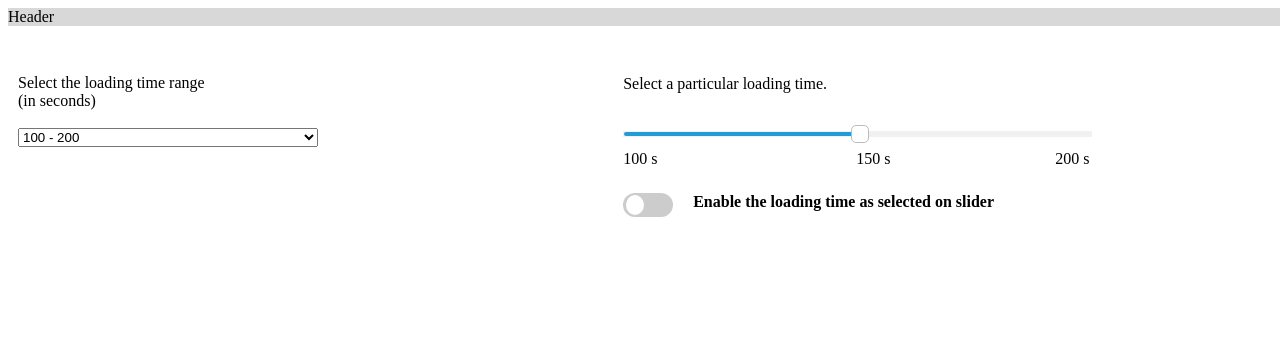
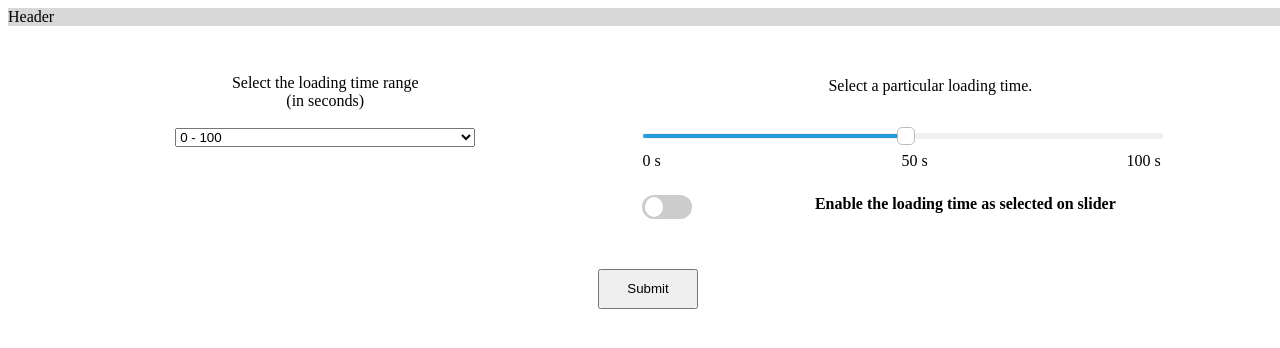
Before and after one commit to theanuraggupta/slider-time-range, an Angular app: page / in a window 1280 px wide. Shown: the top 348 px of the page. Built offline with nearby package versions, Linux system fonts and the light colour scheme.

Commit message:
design changes

```diff
--- a/src/app/app.component.html
+++ b/src/app/app.component.html
@@ -3,7 +3,7 @@
     <header>
       Header
     </header><br>
-    <form *ngIf="!isScreen2" name="sliderForm">
+    <form [hidden]="isScreen2" name="sliderForm">
       <section class="float-left">
         <label>Select the loading time range</label><br>
         <span>(in seconds)</span><br><br>
@@ -14,12 +14,9 @@
         </select>
         <br>
       </section>
-      <section class="float-right">
+      <section class="float-left">
         <label>Select a particular loading time.</label><br><br>
         <div class="progress-box">
-          <!-- <div class="percentage-cur">
-            <span class="num">{{selectedRange.startRange}}</span>
-          </div> -->
           <div class="progress-bar progress-bar-slider">
             <input class="progress-slider" type="range" name="timeControl" min="{{selectedRange.startRange}}" max="{{selectedRange.endRange}}" [(ngModel)]="selectedTime" (change) = "changedTime(selectedTime)">
             <div class="inner" [ngStyle]="{ width: sliderWidth + '%' || '0%' }"></div>
@@ -33,11 +30,25 @@
 
         <label class="checkbox">
           <label class="switch">
-            <input type="checkbox">
+            <input type="checkbox" [(ngModel)]="enableTimer" name="checkbox">
             <span class="slider round"></span>
           </label>
           <b>Enable the loading time as selected on slider</b>
         </label>
       </section>
+      <br><br><br><br>
+      <div class="button-center">
+        <button type="button" (click)="submit()">Submit</button>
+      </div>
     </form>
+    <div [hidden]="isScreen1">
+      <section>
+        Congratulations !!!!!
+        <br><br>
+        <b>Night</b>&nbsp;<span>is</span>&nbsp;<b>Dark</b>&nbsp;<span>and</span><b>Full</b>&nbsp;<span>of</span>&nbsp;<b>Terrors</b>
+      </section>
+      <div class="button-center">
+        <button type="button" (click)="isScreen2=false;isScreen1=true;">Simulate Again</button>
+      </div>
+    </div>
 </div>
--- a/src/app/app.component.scss
+++ b/src/app/app.component.scss
@@ -3,13 +3,26 @@ header{
     margin: 0;
 }
 
-form,
+form{
+    width: 100%;
+    margin: 0;
+    padding-top: 20px;
+}
+
+.button-center{
+    width: 100%;
+    text-align: center;
+    clear: both;
+    padding-top: 50px;
+    button{
+
+    width: 100px;
+    height: 40px;
+    }
+}
 .progress-box {
-	width: 89%;
+	width: 90%;
     margin: 20px 0;
-    .percentage-cur .num {
-        margin-right: 5px;
-    }
     .progress-bar {
         width: 100%;
         height: 4px;
@@ -57,17 +70,18 @@ form,
 
 
 section{
+    text-align: center;
     select{
         width: 300px;
     }
 }
 
 section:nth-child(1){
-    width: 50%;
+    width: 48%;
     padding: 10px;
 }
 section:nth-child(2){
-    width: 46%;
+    width: 45%;
     padding-top: 1%;
 }
 
@@ -87,6 +101,7 @@ section:nth-child(2){
 
 .float-left{
     float: left;
+    left: 0;
 }
 
 .switch {
--- a/src/app/app.component.ts
+++ b/src/app/app.component.ts
@@ -1,4 +1,4 @@
-import { Component } from '@angular/core';
+import { Component, OnDestroy } from '@angular/core';
 
 @Component({
   selector: 'app-root',
@@ -10,6 +10,9 @@ export class AppComponent {
   selectedTime: number;
   sliderWidth: number;
   timerWidth: number;
+  isScreen1: boolean;
+  isScreen2: boolean;
+  enableTimer: boolean;
   selectDropdown: any = [
     {
         "value": 1,
@@ -39,7 +42,8 @@ export class AppComponent {
   ];
   constructor(){}
   ngOnInit() {
-    this.selectedRange = this.selectDropdown[1];
+    this.isScreen1 = true;
+    this.selectedRange = this.selectDropdown[0];
     this.changedValue(this.selectedRange);
   }
 
@@ -52,6 +56,21 @@ export class AppComponent {
     let range = this.selectedRange.endRange - this.selectedRange.startRange;
     let s = value - this.selectedRange.startRange;
     this.timerWidth = (s / range) * 100;
-    this.sliderWidth = this.timerWidth + (this.timerWidth >9 ? 1.5 : 1); // for aligning the timerWidth
+    this.sliderWidth = this.timerWidth + (this.timerWidth >9 ? 1.5 : 1); // for aligning the timerWidth, adding some more width
+  }
+
+  submit(){
+    this.isScreen1 = false;
+    if(!this.enableTimer){
+      this.isScreen2 = true;
+      this.enableTimer = false;
+      console.log(this.isScreen2);
+    }else{
+      setTimeout(function(){
+        this.isScreen1 = false;
+        this.isScreen2 = true;
+        console.log(this.isScreen2);
+      }, this.selectedTime * 1000);
+    }
   }
 }
--- a/src/styles.scss
+++ b/src/styles.scss
@@ -6,3 +6,9 @@ body {
     height: 100%;
     position: fixed;
 }
+app-root{
+    height: inherit;
+    div{
+        height: inherit;
+    }
+}
```
